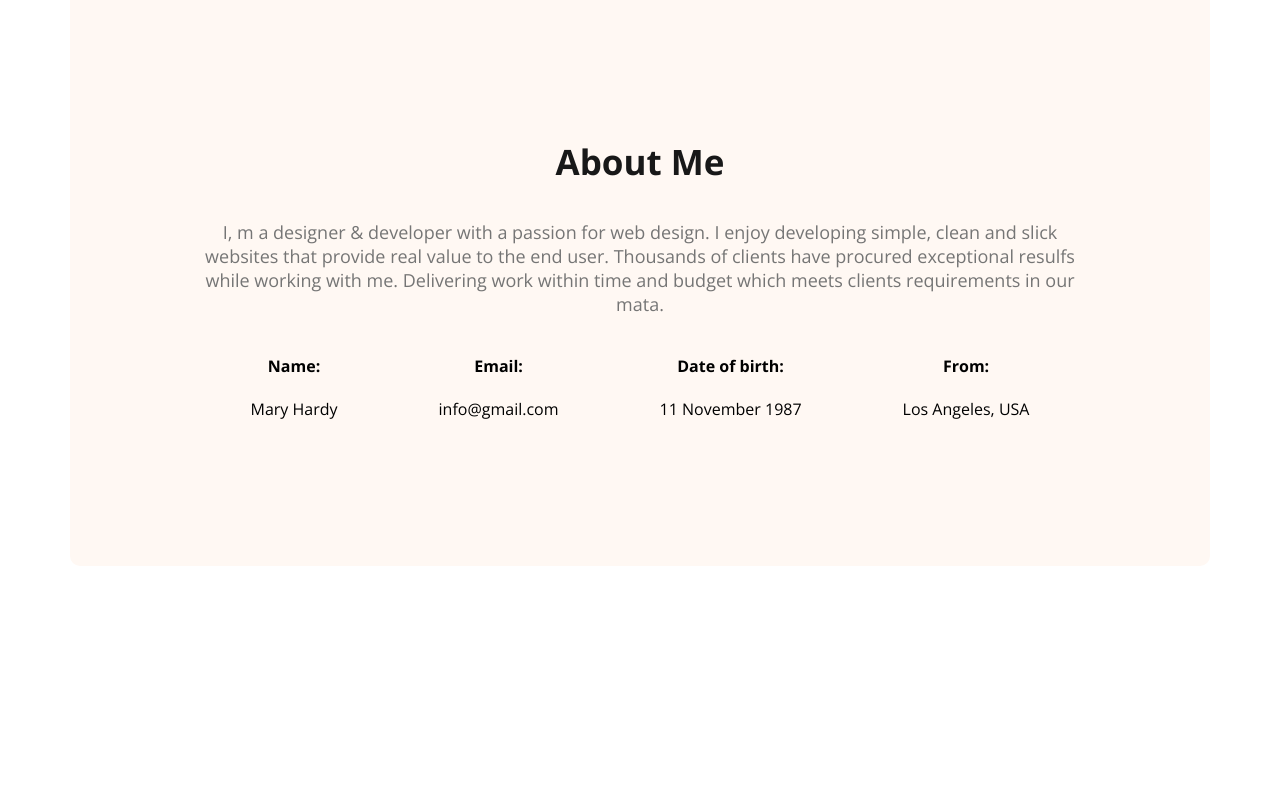
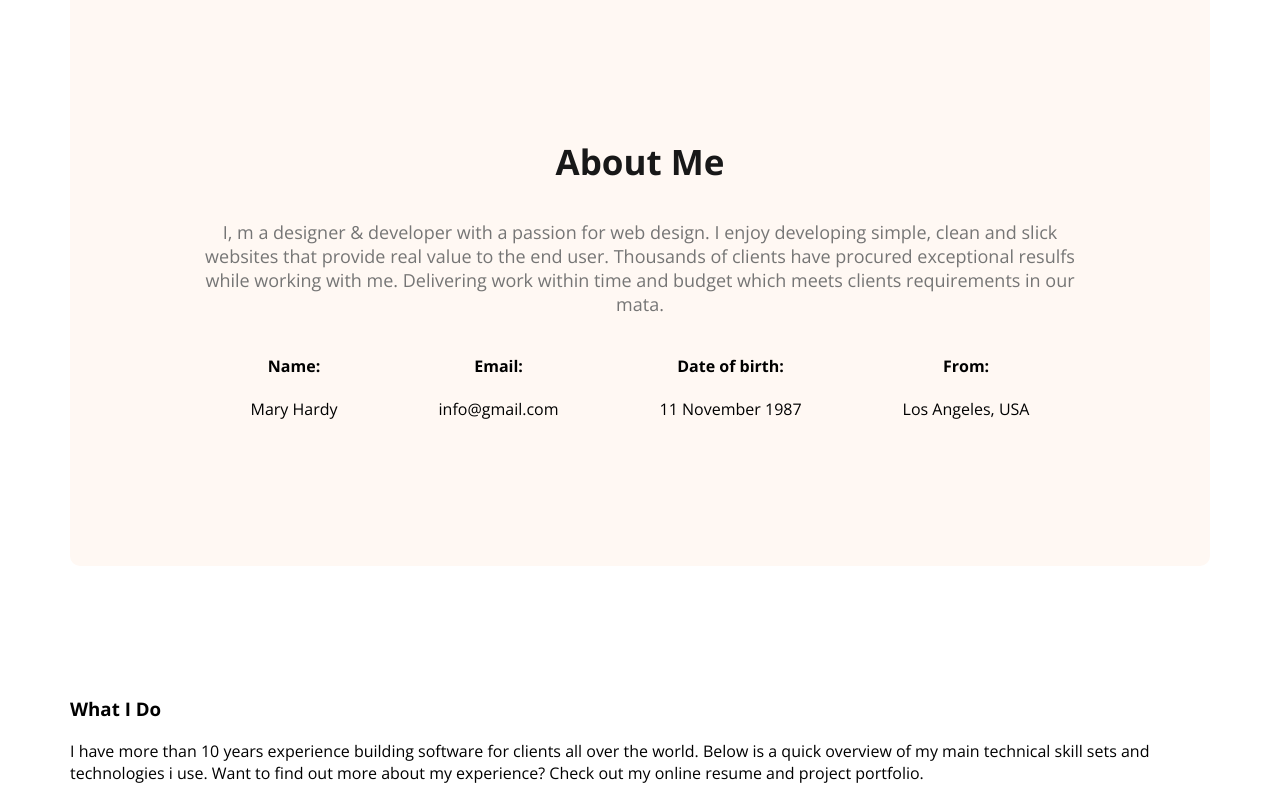
Before and after one commit to mahmudhasanmasum/my-portfolio, a plain HTML site: page index.html in a window 1280 px wide. Shown: the part 925-1725 px from the top of the page. Before the commit the page ends 1621 px from the top, so only its background shows below. Drawn offline with nearby package versions, Linux system fonts and the light colour scheme.

Commit message:
masum night push

```diff
--- a/index.html
+++ b/index.html
@@ -38,15 +38,13 @@
 
 <!-- about section start  -->
     <main>
-        <section class="about"><h3 class="section-titel">About Me</h3>
+        <section class="about">
+            <h3 class="section-titel">About Me</h3>
             <p class="about-discription">I, m a designer & developer with a passion for web design.
                  I enjoy developing simple, clean and slick websites that provide real value to the end user.
                   Thousands of clients have procured exceptional resulfs while working with me.
                  Delivering work within time and budget which meets clients requirements in our mata.
             </p>
-
-           <!-- info description -->
-
             <div class="about-info-bag">
 
             <div class="about-info">
@@ -70,8 +68,15 @@
             </div>
             </section>
 
-            </div>
-<!-- about section start  -->
+
+<!-- about section end  -->
+
+
+<!-- what i do section start -->
+<section>
+    <h3 class="do-title">What I Do </h3>
+    <p class="do-description">I have more than 10 years experience building software for clients all over the world. Below is a quick overview of my main technical skill sets and technologies i use. Want to find out more about my experience? Check out my online resume and project portfolio.</p>
+</section>
 
     </main>
     <footer>
```
Lines whose indentation alone changed are shown as unchanged.
